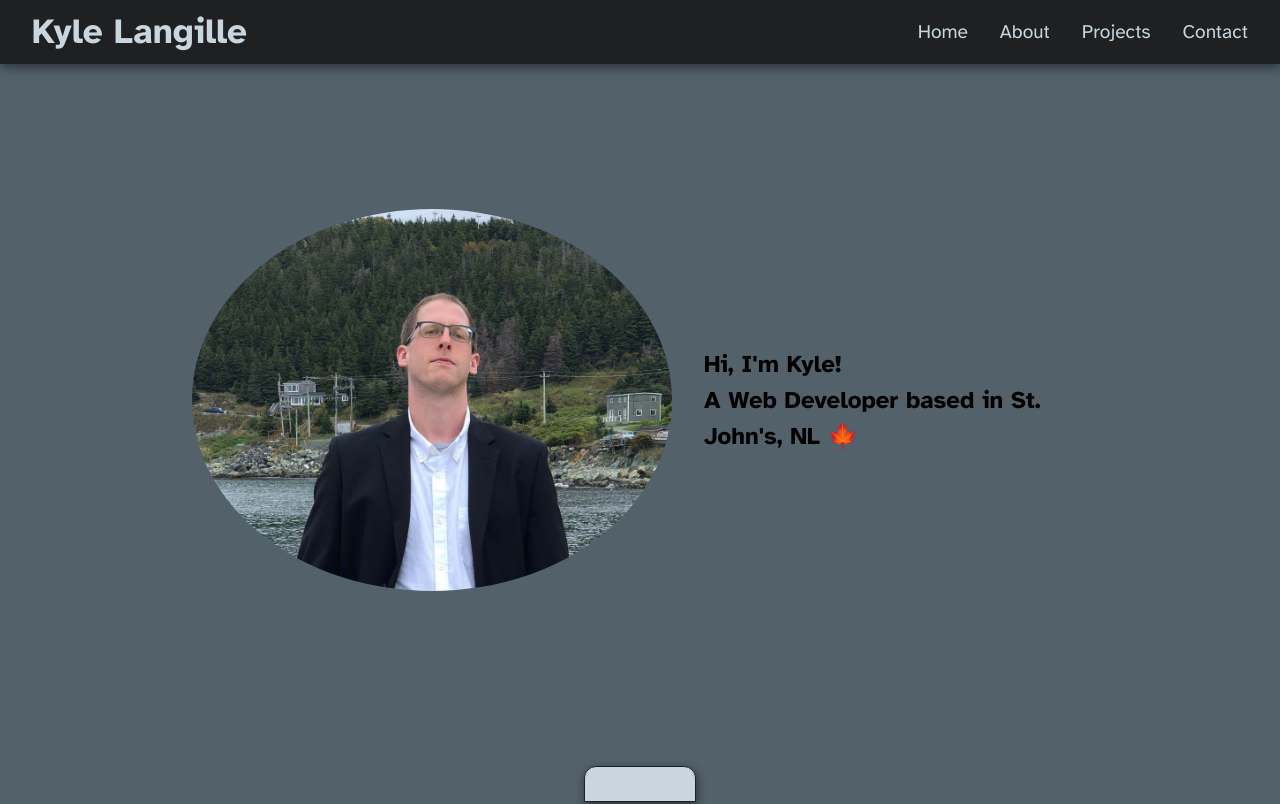
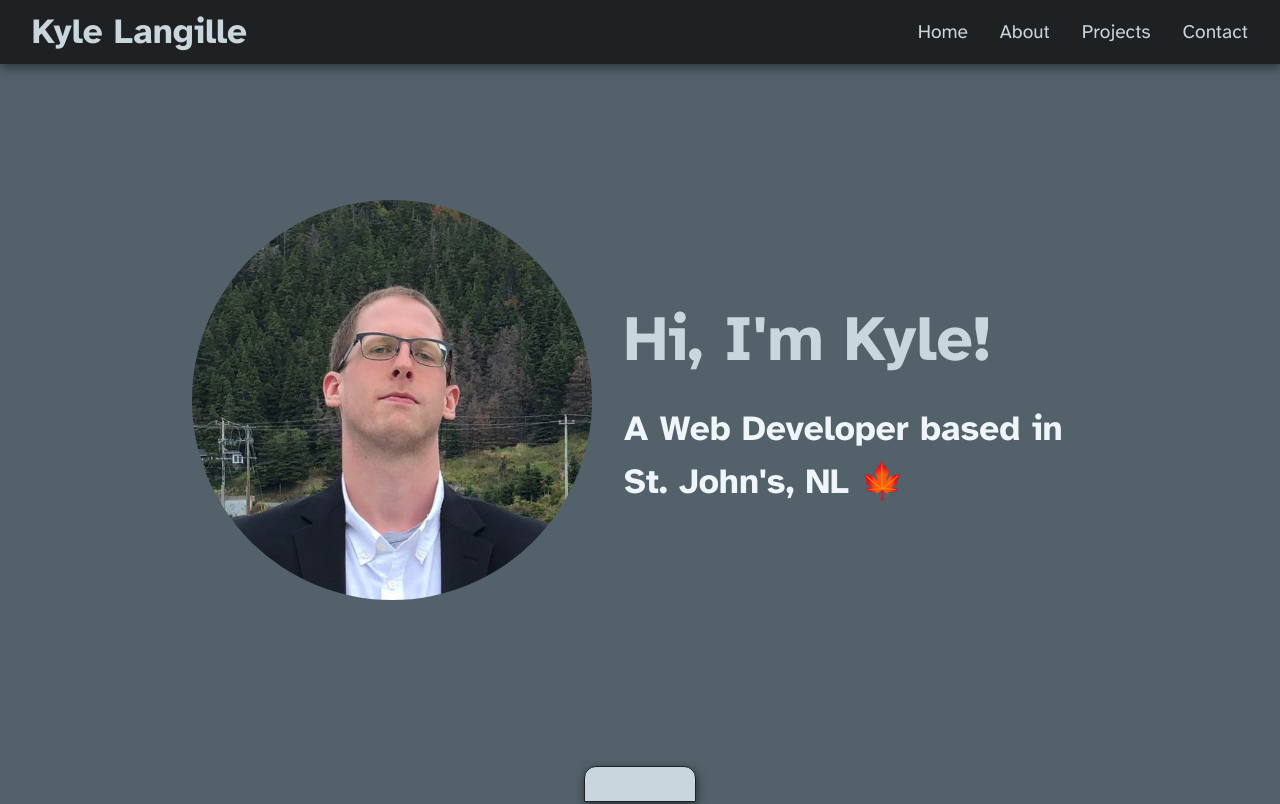
Before and after one commit to kylelangille/portfolio-project, a React (Create React App) app: page / in a window 1280 px wide. Shown: the top 804 px of the page. Built offline with nearby package versions, Linux system fonts and the light colour scheme; some icons are missing.

Commit message:
updated hero section

```diff
--- a/src/components/Contact.js
+++ b/src/components/Contact.js
@@ -27,6 +27,7 @@ const Button = styled.button`
   cursor: pointer;
   transition: 0.3s all ease-in-out;
   margin-top: 2rem;
+  font-size: 1.2rem;
 
   &:hover {
     color: var(--lightest);
--- a/src/components/Hero.js
+++ b/src/components/Hero.js
@@ -7,12 +7,12 @@ const Hero = () => {
       <section id="hero">
         <SubWrapper>
           <HeroImg
-            src="moi-cropped.jpg"
+            src="moi-crop.jpg"
             alt="Kyle Langille standing on a wharf with an old fishing community in the background"
           />
           <Content>
-            <h1>Hi, I'm Kyle!</h1>
-            <h2>A Web Developer based in St. John's, NL 🍁</h2>
+            <Heading>Hi, I'm Kyle!</Heading>
+            <SubHeading>A Web Developer based in St. John's, NL 🍁</SubHeading>
           </Content>
         </SubWrapper>
       </section>
@@ -28,9 +28,38 @@ const SubWrapper = styled.div`
 `;
 
 const HeroImg = styled.img`
-  max-width: 30rem;
-  max-height: 30rem;
+  max-width: 25rem;
+  max-height: 25rem;
   border-radius: 50%;
+`;
+
+const Heading = styled.h1`
+  font-size: 4rem;
+  color: var(--light);
+  margin-bottom: 1rem;
+
+  width: 9ch;
+  animation: typing 1s steps(22), blink 0.5s step-end infinite alternate;
+  white-space: nowrap;
+  overflow: hidden;
+  border-right: 3px solid;
+
+  @keyframes typing {
+    from {
+      width: 0;
+    }
+  }
+
+  @keyframes blink {
+    50% {
+      border-color: transparent;
+    }
+  }
+`;
+
+const SubHeading = styled.h2`
+  color: var(--lightest);
+  font-size: 2.2rem;
 `;
 
 const Content = styled.div`
--- a/src/components/UI/Heading.js
+++ b/src/components/UI/Heading.js
@@ -7,6 +7,7 @@ const Heading = ({ children }) => {
 const Head = styled.h2`
   color: var(--light);
   font-size: 3rem;
+  margin-bottom: 1rem;
 `;
 
 export default Heading;
```
Also changed, not shown: public/moi-crop.jpg (added), public/moi-cropped.jpg (deleted).
